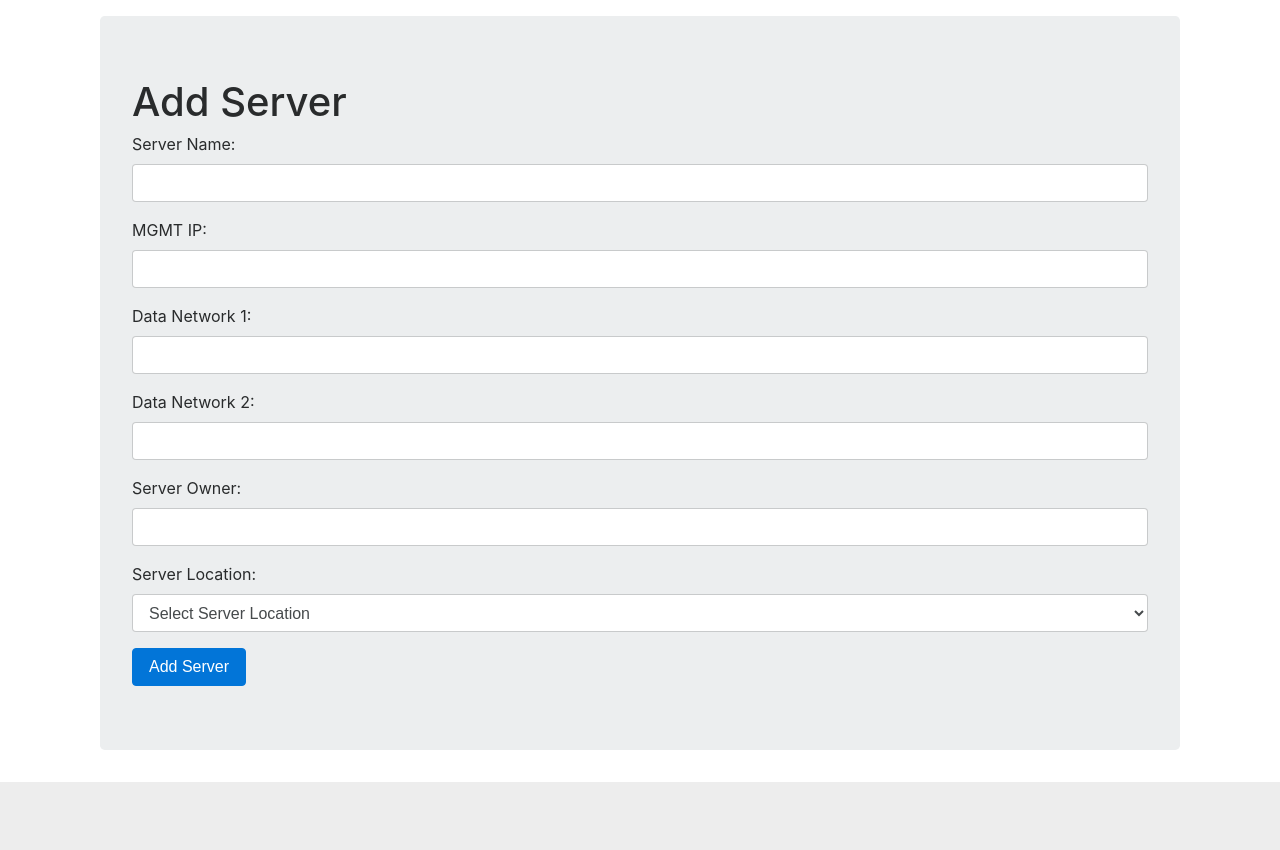
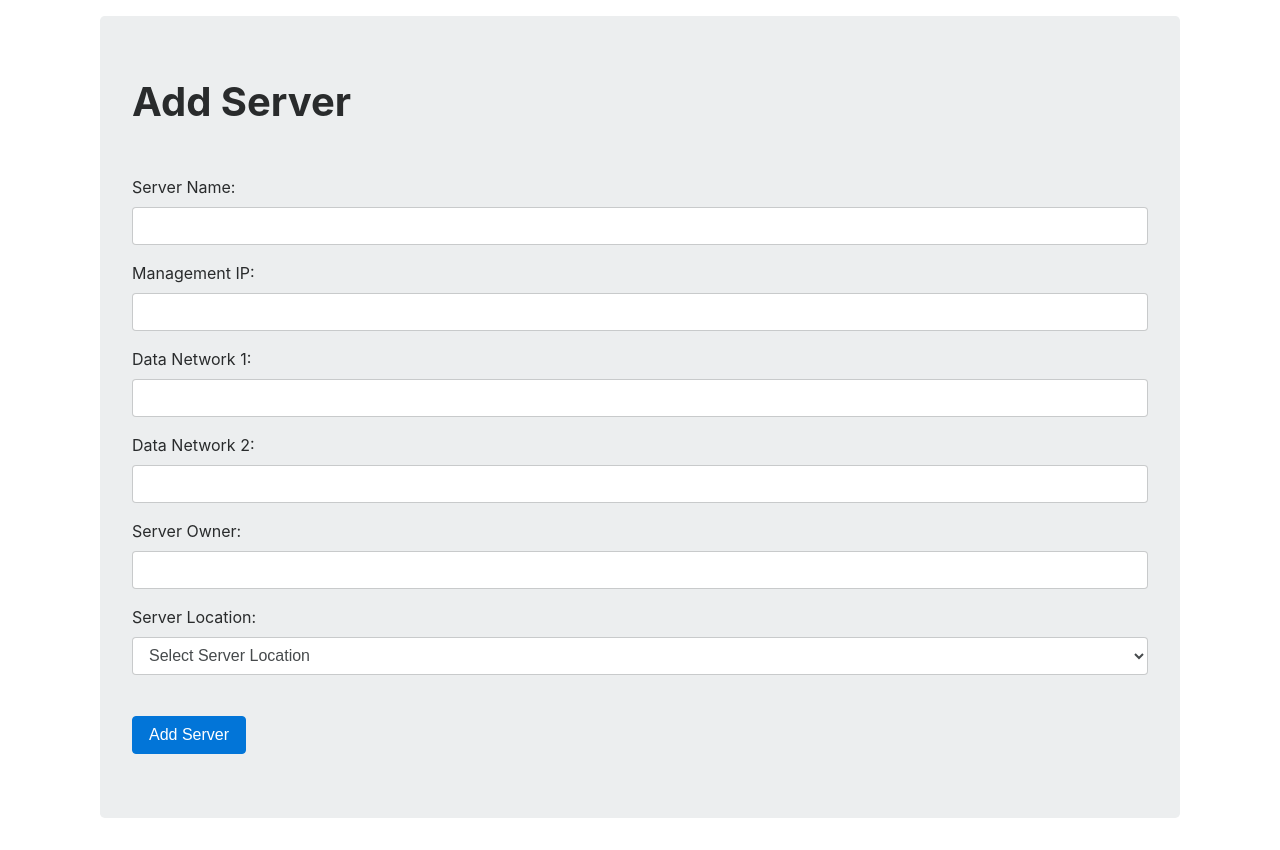
Before and after one commit to nirbo/journal, a Django app: page /journal/add_server/ in a window 1280 px wide. Shown: the part 56-906 px from the top of the page. Before the commit the page ends 838 px from the top, so only its background shows below. Run offline with Django 3.2, Linux system fonts and the light colour scheme; data comes from the database, SQL or seed files in the repository; some libraries are stand-ins or nearby versions.

Commit message:
Statically linked CSS to the add_server.html template; Beautified the template a little bit.

```diff
--- a/journal/forms.py
+++ b/journal/forms.py
@@ -1,12 +1,11 @@
 from django import forms
-from django.core import validators
 from journal.models import Server, Location
 
 
 class AddServerForm(forms.ModelForm):
     server_name = forms.CharField(label='Server Name',
                                   widget=forms.TextInput(attrs={'class': "form-control"}))
-    server_mgmt_ip = forms.GenericIPAddressField(label='MGMT IP', protocol='ipv4',
+    server_mgmt_ip = forms.GenericIPAddressField(label='Management IP', protocol='ipv4',
                                                  widget=forms.TextInput(attrs={'class': "form-control"}))
     server_data1_ip = forms.GenericIPAddressField(label='Data Network 1', protocol='ipv4',
                                                   widget=forms.TextInput(attrs={'class': "form-control"}))
--- a/journal_project/settings.py
+++ b/journal_project/settings.py
@@ -15,6 +15,7 @@ import os
 # Build paths inside the project like this: os.path.join(BASE_DIR, ...)
 BASE_DIR = os.path.dirname(os.path.dirname(os.path.abspath(__file__)))
 STATIC_DIR = os.path.join(BASE_DIR, "static")
+STATIC_CSS = os.path.join(STATIC_DIR, "css")
 
 
 # Quick-start development settings - unsuitable for production
@@ -123,4 +124,5 @@ USE_TZ = True
 STATIC_URL = '/static/'
 STATICFILES_DIRS = [
     STATIC_DIR,
+    STATIC_CSS,
 ]
--- a/static/css/add_server.css
+++ b/static/css/add_server.css
@@ -1,4 +1,8 @@
 h1 {
-    margin: 0 auto;
+    margin-bottom: 5%;
     font-weight: bold;
 }
+
+#add_server_button {
+    margin-top: 2.5%;
+}
--- a/templates/journal/add_server.html
+++ b/templates/journal/add_server.html
@@ -1,13 +1,15 @@
 <!DOCTYPE html>
 {% extends "journal/base.html" %}
     {% block body_block %}
+        {% load static %}
+        <link rel="stylesheet" href="{% static 'css/add_server.css' %}">
         <div class="container">
             <div class="jumbotron">
                 <h1>Add Server</h1>
                 <form method="POST">
                     {% csrf_token %}
                     {{ add_server_form.as_p }}
-                    <input class="btn btn-primary" type="submit" value="Add Server">
+                    <input id="add_server_button" class="btn btn-primary" type="submit" value="Add Server">
                 </form>
             </div>
         </div>
```
